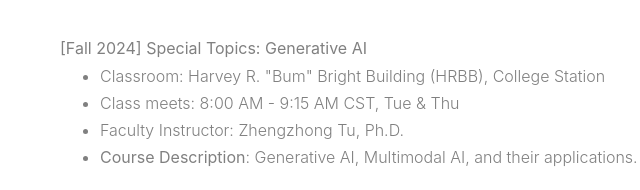
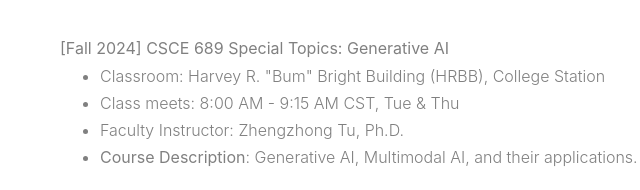
Before and after one commit to taco-group/taco-group.github.io, a plain HTML site: page teaching.html in a window 1280 px wide. Shown: the part 299-489 px from the top of the page, 25-665 px from the left. Drawn offline with nearby package versions, Linux system fonts and the light colour scheme; files whose address does not match are found by name; a web font is replaced by a local one.

Commit message:
fix typo

```diff
--- a/teaching.html
+++ b/teaching.html
@@ -162,8 +162,7 @@
                     </div>
                     <div class="trend-entry d-flex">
                         <div class="trend-contents">
-                            <b>[Fall 2024] <a
-                                CSCE 689</a> Special Topics: Generative AI</b>
+                            <b>[Fall 2024] CSCE 689 Special Topics: Generative AI</b>
                         <ul>
 <!--                            <li> <a>Course Number: 33969</a></li>-->
                             <li> <a>Classroom: Harvey R. "Bum" Bright Building (HRBB), College Station</a></li>
```
